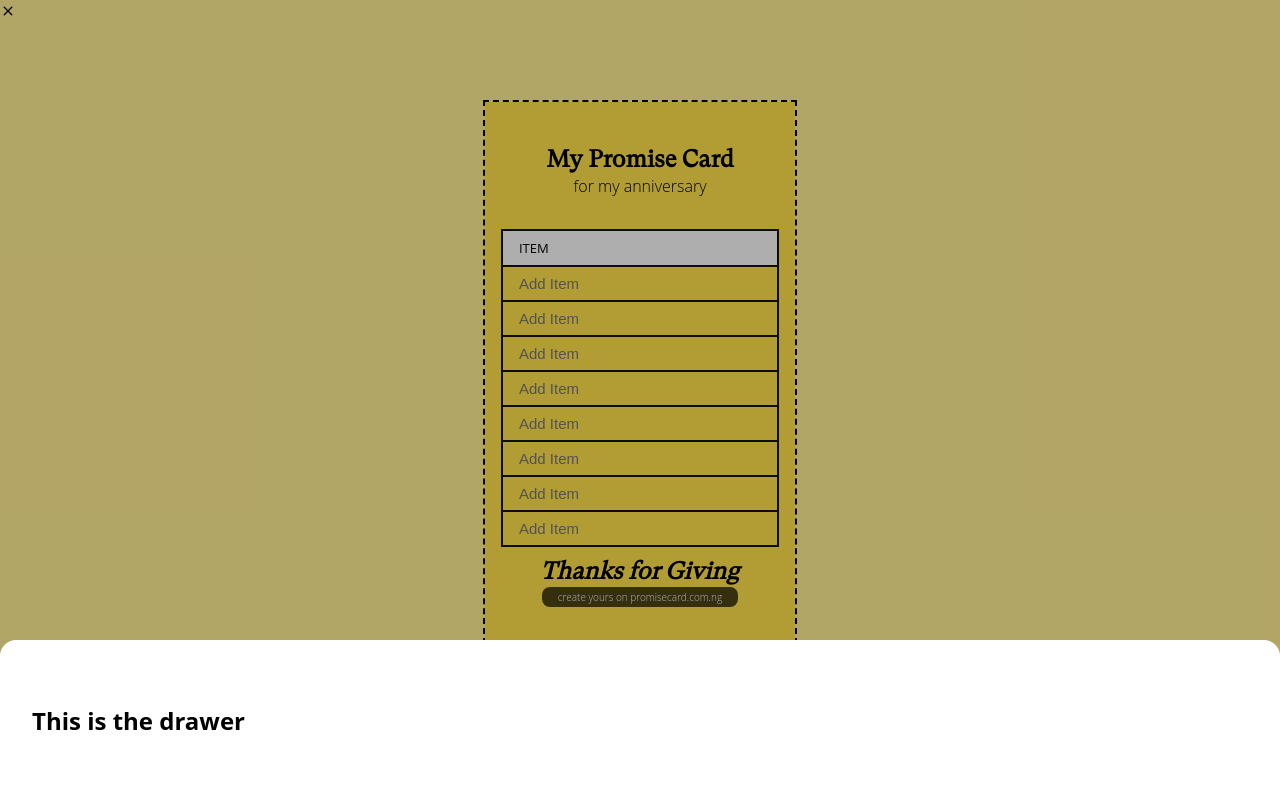
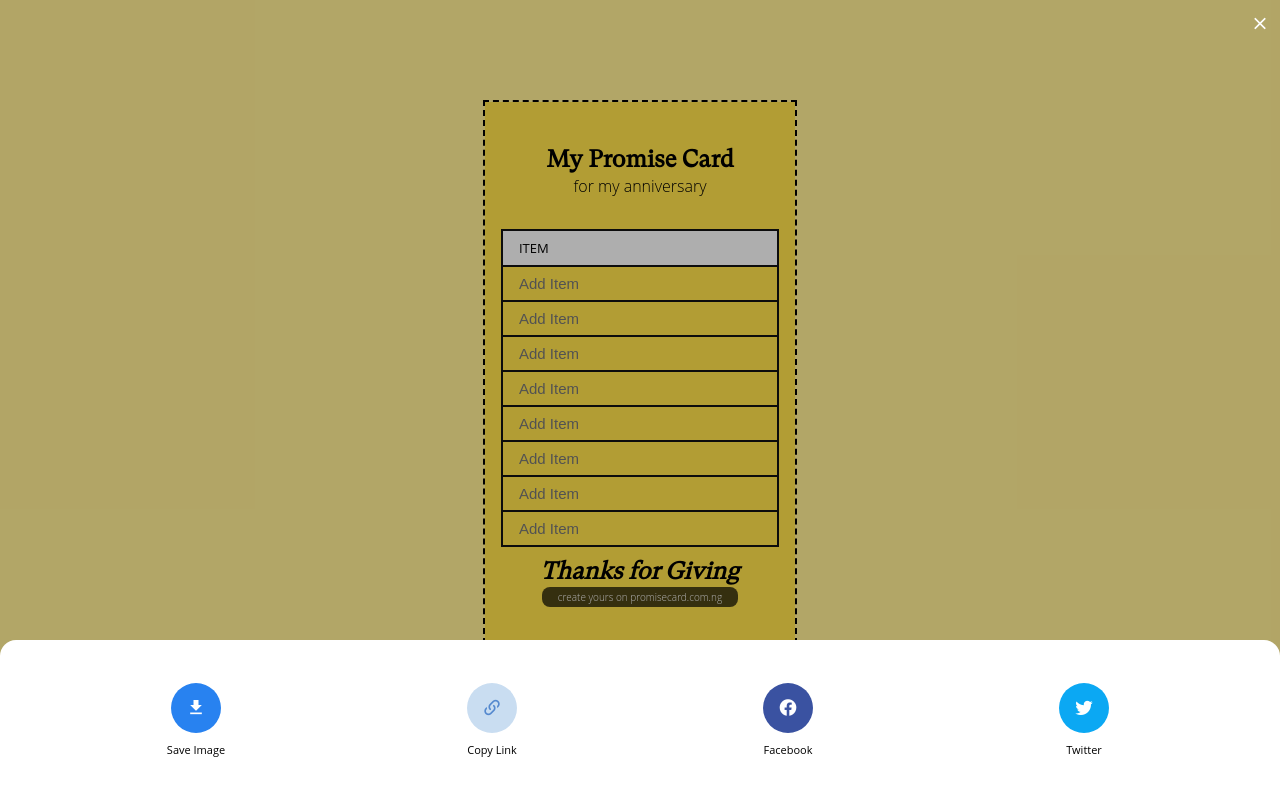
Before and after one commit to mrtoluadesina/promise-card, a React (Create React App) app: page /share in a window 1280 px wide. Both pictures are taken after a click on the button "Share with friends". Shown: the top 796 px of the page. Built offline with nearby package versions, Linux system fonts and the light colour scheme.

Commit message:
update drawer with btns

```diff
--- a/src/views/share/Drawer.jsx
+++ b/src/views/share/Drawer.jsx
@@ -9,9 +9,34 @@ export default () => {
   return (
     <DrawerContainer className="drawer">
       <div className="theDrawer">
-        <h2>This is the drawer</h2>
+        <div className="tray">
+          <div className="item">
+            <span className="download">
+              <i className="mdi mdi-download"></i>
+            </span>
+            <p>Save Image</p>
+          </div>
+          <div className="item">
+            <span className="link">
+              <i className="mdi mdi-link-variant"></i>
+            </span>
+            <p>Copy Link</p>
+          </div>
+          <div className="item">
+            <span className="fb">
+              <i className="mdi mdi-facebook"></i>
+            </span>
+            <p>Facebook</p>
+          </div>
+          <div className="item">
+            <span className="tweet">
+              <i className="mdi mdi-twitter"></i>
+            </span>
+            <p>Twitter</p>
+          </div>
+        </div>
       </div>
-      <span onClick={closeDrawer}>
+      <span className="close" onClick={closeDrawer}>
         <i className="mdi mdi-close"></i>
       </span>
     </DrawerContainer>
```
